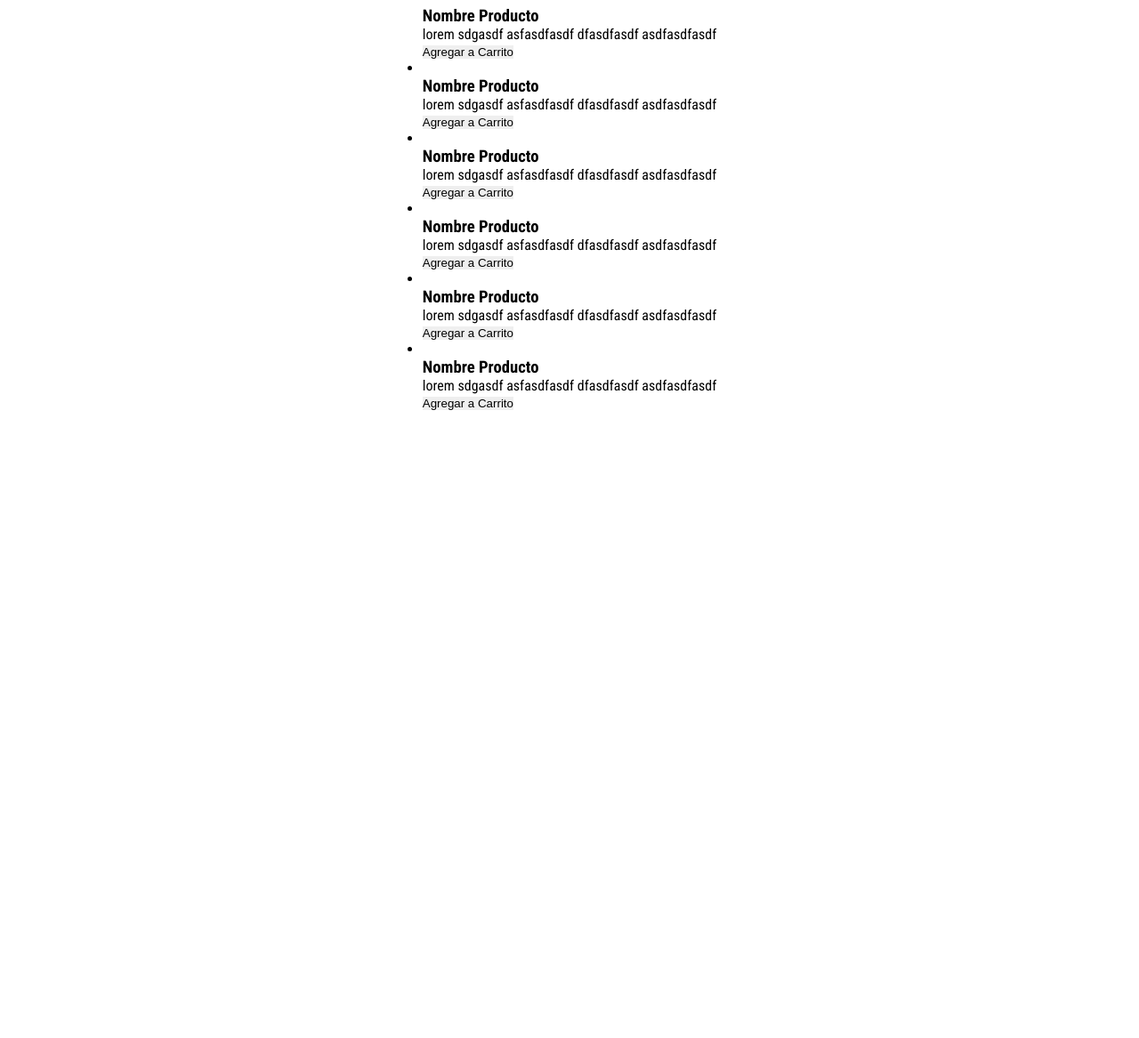
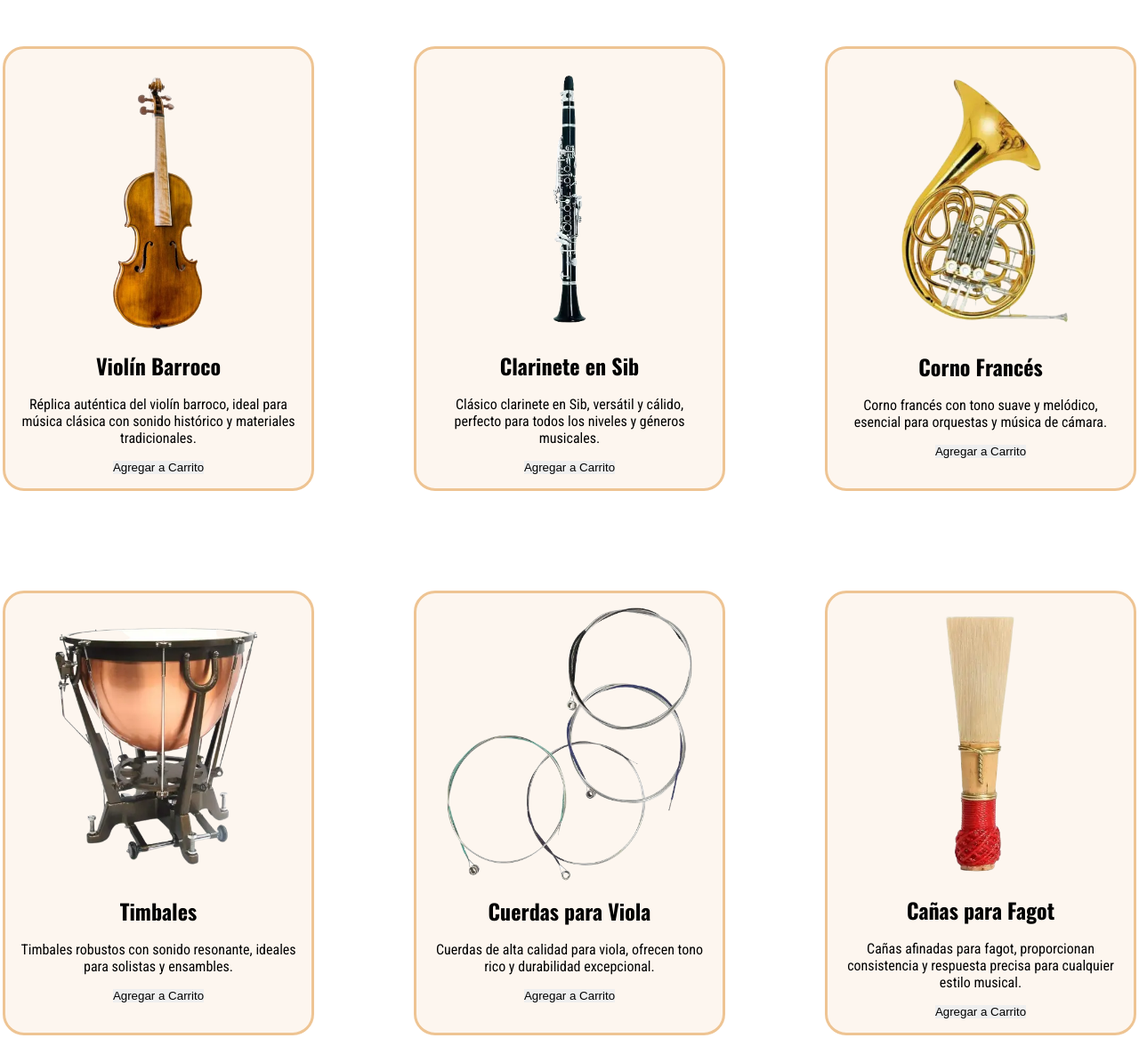
Before and after one commit to braulioboada/Le-Musique, a plain HTML site: page index.html in a window 1280 px wide. Shown: the part 1732-2899 px from the top of the page at 89% size. Before the commit the page ends 2242 px from the top, so only its background shows below. Drawn offline with nearby package versions, Linux system fonts and the light colour scheme; a web font is replaced by a local one.

Commit message:
Completando Produtc desktop

```diff
--- a/assets/css/helpers/var.css
+++ b/assets/css/helpers/var.css
@@ -3,11 +3,11 @@
 @import url('https://fonts.googleapis.com/css2?family=Beau+Rivage&display=swap');
 
 :root {
-    --primary: #887443;
-    --secondary: #d1995859;
-    --bg-link: #caae7073;
-    --bg-card: #eec49326;
-    --bg-nav: #8a630026;
+    --primary: rgb(136, 116, 67);
+    --secondary: rgba(209, 153, 88, 0.349);
+    --bg-link: rgba(202, 174, 112, 0.451);
+    --bg-card: rgba(238, 196, 147, 0.149);
+    --bg-nav: rgba(138, 99, 0, 0.149);
     --shadow-dark: .25rem .25rem .25rem 0 rgba(0, 0, 0, 0.2);
     --box-shadow-card: inset 5px 5px 4px 0px rgba(136, 116, 67, 0.4);
 
--- a/assets/css/main.css
+++ b/assets/css/main.css
@@ -132,7 +132,8 @@
 }
 
 #product {
-    display: block;
+    display: flex;
+    flex-direction: column;
     gap: 3rem;
     padding: 3rem;
 
@@ -146,5 +147,46 @@
 
     & ul {
         display: grid;
+        grid-row: 2;
+        grid-template-columns: repeat(3, 350px);
+        grid-template-rows: repeat(3, 500px);
+
+        gap: 7rem;
+        padding: 1rem;
+
+        & li {
+            display: flex;
+            flex-direction: column;
+            align-items: center;
+            background: var(--bg-card);
+            border-radius: 1.5rem;
+            border: solid #eec493;
+            padding: 1rem;
+            gap: 1rem;
+            list-style: none;
+
+            & picture {
+                width: calc(100% - 1rem);
+                height: calc(70% - 1rem);
+
+                & img {
+                    width: 100%;
+                    height: 100%;
+                }
+            }
+
+            & article {
+                display: flex;
+                flex-direction: column;
+                text-align: center;
+                gap: 1rem;
+
+                & h3 {
+                    font-weight: 900;
+                    font-family: var(--title);
+                    font-size: 1.5rem;
+                }
+            }
+        }
     }
 }
--- a/index.html
+++ b/index.html
@@ -152,52 +152,53 @@
     <h2>Novedades</h2>
     <ul>
       <li>
-        <picture><img src="" alt=""></picture>
+        <picture><img src="assets/img/product/cuerdas/Violin_barroco_1.png" alt=""></picture>
         <article>
-          <h3>Nombre Producto</h3>
-          <p>lorem sdgasdf asfasdfasdf dfasdfasdf asdfasdfasdf</p>
-          <button type="button">Agregar a Carrito</button>
+          <h3>Violín Barroco</h3>
+          <p>Réplica auténtica del violín barroco, ideal para música clásica con sonido histórico y materiales
+            tradicionales.</p>
         </article>
+        <button type="button">Agregar a Carrito</button>
       </li>
       <li>
-        <picture><img src="" alt=""></picture>
+        <picture><img src="assets/img/product/Viento_Madera/Clarinete_Sib.webp" alt=""></picture>
         <article>
-          <h3>Nombre Producto</h3>
-          <p>lorem sdgasdf asfasdfasdf dfasdfasdf asdfasdfasdf</p>
-          <button type="button">Agregar a Carrito</button>
+          <h3>Clarinete en Sib</h3>
+          <p>Clásico clarinete en Sib, versátil y cálido, perfecto para todos los niveles y géneros musicales.</p>
         </article>
+        <button type="button">Agregar a Carrito</button>
       </li>
       <li>
-        <picture><img src="" alt=""></picture>
+        <picture><img src="assets/img/product/Viento_Metal/corno_frances.webp" alt=""></picture>
         <article>
-          <h3>Nombre Producto</h3>
-          <p>lorem sdgasdf asfasdfasdf dfasdfasdf asdfasdfasdf</p>
-          <button type="button">Agregar a Carrito</button>
+          <h3>Corno Francés</h3>
+          <p>Corno francés con tono suave y melódico, esencial para orquestas y música de cámara.</p>
         </article>
+        <button type="button">Agregar a Carrito</button>
       </li>
       <li>
-        <picture><img src="" alt=""></picture>
+        <picture><img src="assets/img/product/Percucion/timbales.webp" alt=""></picture>
         <article>
-          <h3>Nombre Producto</h3>
-          <p>lorem sdgasdf asfasdfasdf dfasdfasdf asdfasdfasdf</p>
-          <button type="button">Agregar a Carrito</button>
+          <h3>Timbales</h3>
+          <p>Timbales robustos con sonido resonante, ideales para solistas y ensambles.</p>
         </article>
+        <button type="button">Agregar a Carrito</button>
       </li>
       <li>
-        <picture><img src="" alt=""></picture>
+        <picture><img src="assets/img/product/Accesorios/Cuerdas_viola.webp" alt=""></picture>
         <article>
-          <h3>Nombre Producto</h3>
-          <p>lorem sdgasdf asfasdfasdf dfasdfasdf asdfasdfasdf</p>
-          <button type="button">Agregar a Carrito</button>
+          <h3>Cuerdas para Viola</h3>
+          <p>Cuerdas de alta calidad para viola, ofrecen tono rico y durabilidad excepcional.</p>
         </article>
+        <button type="button">Agregar a Carrito</button>
       </li>
       <li>
-        <picture><img src="" alt=""></picture>
+        <picture><img src="assets/img/product/Accesorios/cañas_fagote.webp" alt=""></picture>
         <article>
-          <h3>Nombre Producto</h3>
-          <p>lorem sdgasdf asfasdfasdf dfasdfasdf asdfasdfasdf</p>
-          <button type="button">Agregar a Carrito</button>
+          <h3>Cañas para Fagot</h3>
+          <p>Cañas afinadas para fagot, proporcionan consistencia y respuesta precisa para cualquier estilo musical.</p>
         </article>
+        <button type="button">Agregar a Carrito</button>
       </li>
     </ul>
   </section>
```
Also changed, not shown: assets/img/product/Accesorios/Cuerdas_viola.webp (added), assets/img/product/Accesorios/cañas_fagote.webp (added), assets/img/product/Percucion/timbales.webp (added), assets/img/product/Viento_Madera/Clarinete_Sib.webp (added), assets/img/product/Viento_Metal/corno_frances.webp (added), assets/img/product/cuerdas/Violin_barroco_1.png (added).
